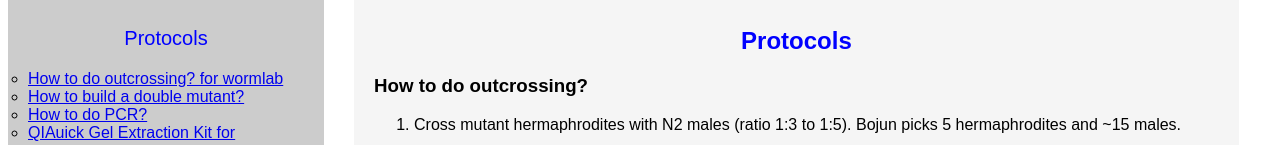
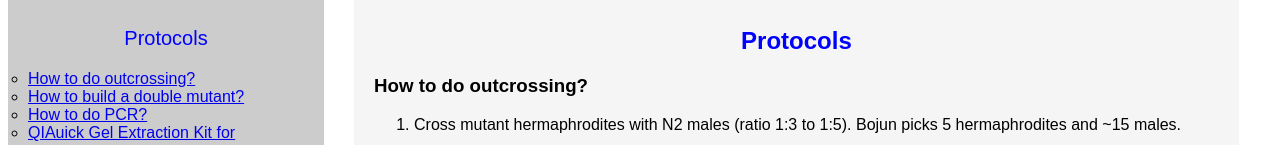
Before and after one commit to wormlabuchc/worm, a plain HTML site: page index.html in a window 1280 px wide. Shown: the part 121-266 px from the top of the page. Drawn offline with Linux system fonts and the light colour scheme.

Commit message:
Update index.html

```diff
--- a/index.html
+++ b/index.html
@@ -100,7 +100,7 @@ footer {
 
       <p style="color: blue; text-align: center; font-size: 20px;">Protocols</p>
       <ul style="list-style-type:circle">
-      <li><a href="#outcross">How to do outcrossing? for wormlab</a></li>
+      <li><a href="#outcross">How to do outcrossing?</a></li>
       <li><a href="#double">How to build a double mutant?</a></li>
       <li><a href="#pcr">How to do PCR?</a></li>
       <li><a href="#gelseq">QIAuick Gel Extraction Kit for sequence</a></li>
```
